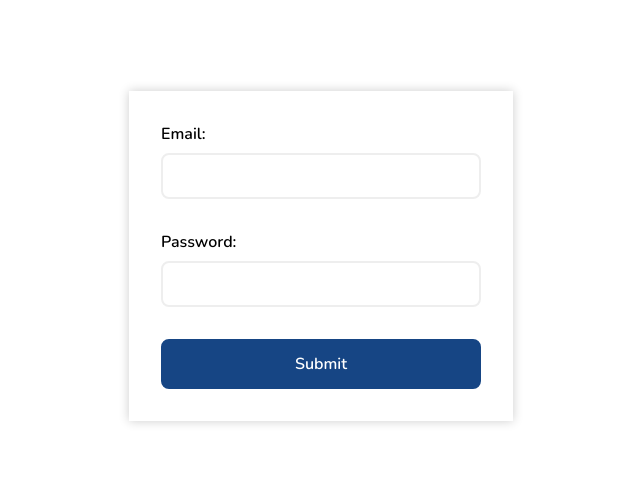
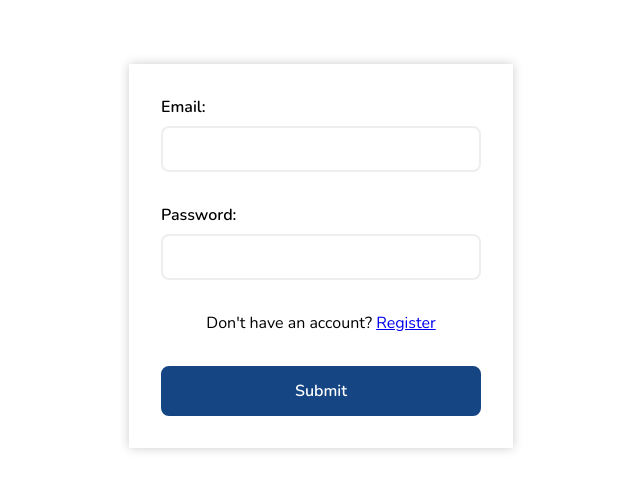
Before and after one commit to 11Navneet/crm, a React (Create React App) app: page /login in a window 1280 px wide. Shown: the part 144-634 px from the top of the page, without its empty margins (319-959 px from the left). Built offline with nearby package versions, Linux system fonts and the light colour scheme.

Commit message:
added hyperlink in login and signup

```diff
--- a/src/App.js
+++ b/src/App.js
@@ -29,7 +29,6 @@ function App() {
     <>
 
       <Routes>
-
           <Route path="/login" element={<Login />} />
           <Route path="/signup" element={<Signup />} />
 
--- a/src/pages/auth/Login.jsx
+++ b/src/pages/auth/Login.jsx
@@ -1,5 +1,7 @@
 import React from "react";
 import { useForm } from "react-hook-form";
+import { Link } from "react-router-dom";
+
 
 const Login = () => {
   const { register, handleSubmit } = useForm();
@@ -34,6 +36,11 @@ const Login = () => {
           />
         </div>
 
+        <div className="nav-link">
+
+            Don't have an account? <Link to="/signup">Register</Link>
+
+        </div>
         <div className="input-div">
           <input type="submit" className="btn" />
         </div>
--- a/src/pages/auth/Signup.jsx
+++ b/src/pages/auth/Signup.jsx
@@ -1,5 +1,6 @@
 import React from "react";
 import { useForm } from "react-hook-form";
+import { Link } from "react-router-dom";
 
 export default function Signup() {
   const { register, handleSubmit } = useForm();
@@ -49,6 +50,11 @@ export default function Signup() {
             })}
           />
         </div>
+        <div className="nav-link">
+
+            Already have an account? <Link to="/login">Login</Link>
+
+        </div>
         <div className="input-div">
           <input type="submit" className="btn" />
         </div>
```
